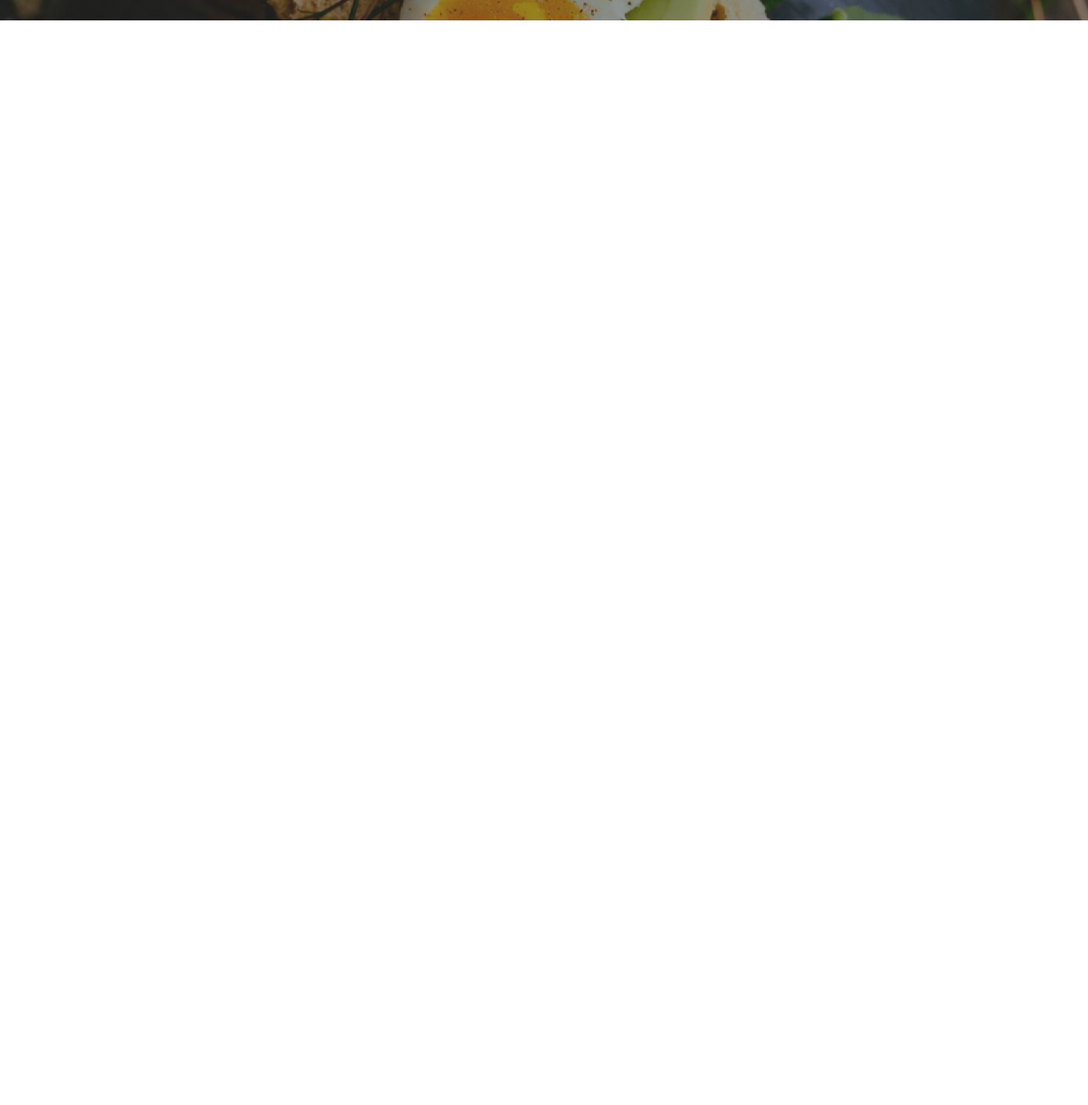
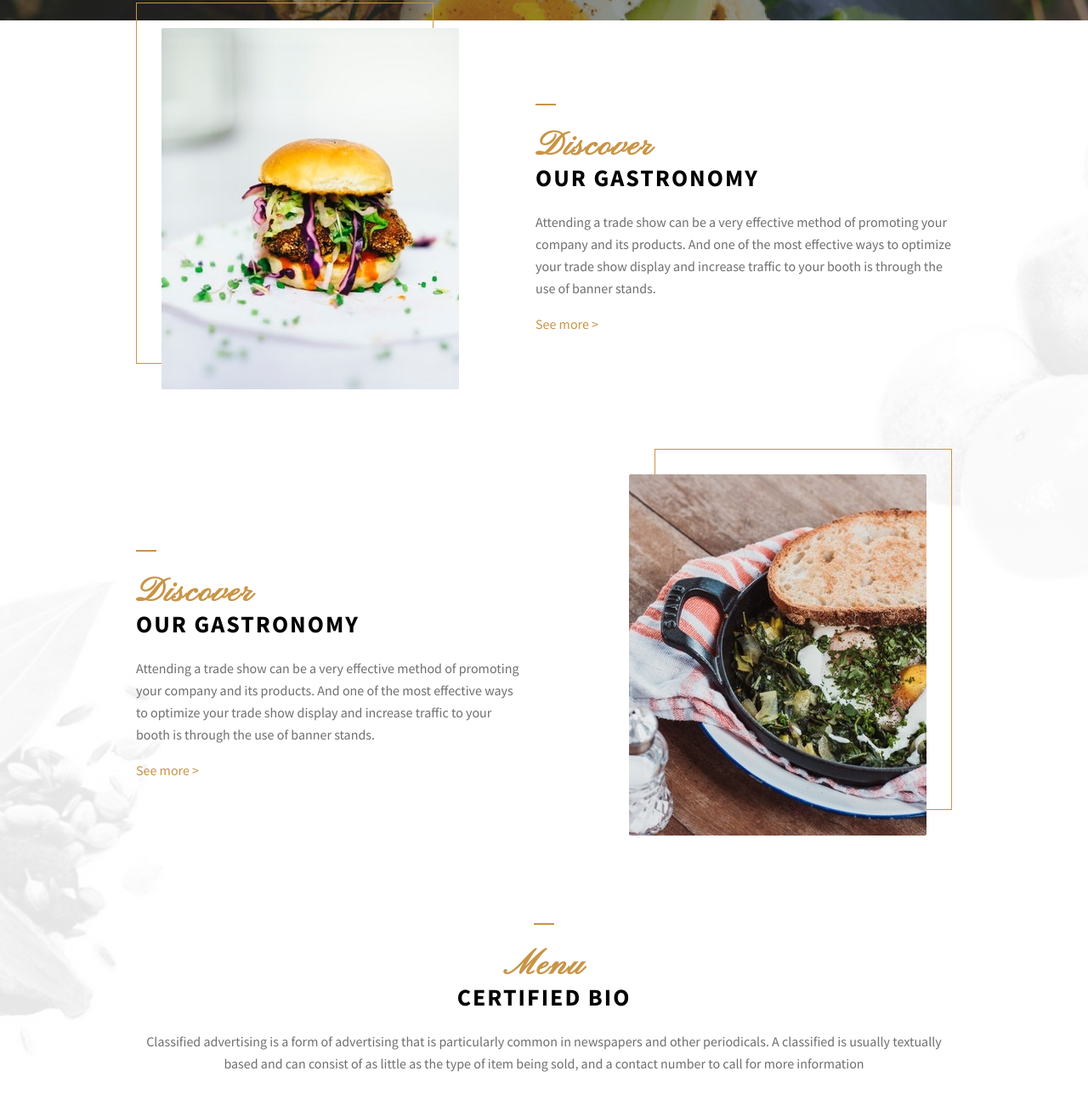
Before and after one commit to alejolale/html-basic, a plain HTML site: page index.html in a window 1280 px wide. Shown: the part 588-1888 px from the top of the page at 85% size. Before the commit the page ends 800 px from the top, so only its background shows below. Drawn offline with Linux system fonts and the light colour scheme.

Commit message:
work on content site from restaurant

```diff
--- a/index.html
+++ b/index.html
@@ -28,5 +28,41 @@
 
         </div>
     </header>
+    <section class="home-section">
+        <div class="container-small">
+            <div class="block block-left">
+                <div class="block-img">
+                    <img src="img/burger.jpg" alt="burguer">
+                </div>
+                <div class="block-body">
+                    <h2 class="title"><span>Discover</span> our gastronomy</h2>
+                    <p>
+                        Attending a trade show can be a very effective method of promoting your company and its products. And one of the most effective ways to optimize your trade show display and increase traffic to your booth is through the use of banner stands.
+                    </p>
+                    <a href="recipe.html" class="more">See more</a>
+                </div>
+            </div>
+            <div class="block block-right">
+                <div class="block-img">
+                    <img src="img/crusted-chicken.jpg" alt="burguer">
+                </div>
+                <div class="block-body">
+                    <h2 class="title"><span>Discover</span> our gastronomy</h2>
+                    <p>
+                        Attending a trade show can be a very effective method of promoting your company and its products. And one of the most effective ways to optimize your trade show display and increase traffic to your booth is through the use of banner stands.
+                    </p>
+                    <a href="recipe.html" class="more">See more</a>
+                </div>
+            </div>
+            <div class="block block-centered">
+                <div class="block-body">
+                    <h2 class="title"><span>Menu</span> Certified Bio</h2>
+                    <p>
+                        Classified advertising is a form of advertising that is particularly common in newspapers and other periodicals. A classified is usually textually based and can consist of as little as the type of item being sold, and a contact number to call for more information
+                    </p>
+                </div>
+            </div>
+        </div>
+    </section>
 </body>
 </html>
--- a/screen.css
+++ b/screen.css
@@ -11,12 +11,17 @@ body {
     line-height: 1.625;
     margin: 0;
     font-family: 'Source Sans Pro', sans-serif;
-}
+    color: #6F6F6F}
 
 a {
     color: inherit;
     text-decoration: none;
     transition: color .3s ;
+}
+
+img {
+    max-width: 100%;
+    height: auto;
 }
 
 .header {
@@ -88,17 +93,83 @@ a {
     transition-property: color, background-color ;
 }
 
+.home-section {
+    padding-top: 9px;
+}
+
+.container-small {
+    margin: 0 auto;
+    padding: 0 20px;
+    max-width: 960px;
+}
+
+.block {
+    margin-bottom: 50px;
+}
+
+.title {
+    font-size: 1.75rem;
+    line-height: 1.1;
+    letter-spacing: 2px;
+    color: #000;
+    text-transform: uppercase;
+    font-weight: bold;
+    margin-top: 1rem 0 0 0;
+}
+
+.title span {
+    font-family: 'Pinyon Script', serif;
+    color: #C89446;
+    font-size: 2.5rem;
+    display: block;
+    text-transform: none;
+}
+
+.title::before {
+    content: '';
+    width: 24px;
+    height: 2px;
+    background: #C89446;
+    display: inline-block;
+    margin-bottom: .5rem;
+}
+
+.more {
+    color: #C89446;
+}
+
+.more:hover {
+    text-decoration: underline;
+}
+
+.more::after {
+    content: ' >';
+}
+
+.block-img {
+    max-width: 350px;
+    margin: 0 auto;
+    border: solid 1px #C89446;
+}
+
+.block-img img {
+    display: block;
+}
+
+.block-centered {
+    text-align: center;
+}
+
 @media only screen and (min-width: 600px) {
     html {
         font-size: 16px;
     }
 
-    body {
-        /* background:
+    /* body {
+        background:
             linear-gradient(to top, rgba(255, 255, 255, 0.3), rgba(255, 255, 255, 0.6)),
-            url(img/screenshot.png) top center no-repeat; */
-    }
-
+            url(img/screenshot.png) top center no-repeat;
+    } */
 
     .logo {
         padding-bottom: 0;
@@ -137,3 +208,68 @@ a {
         margin-right: 0;
     }
 }
+
+@media only screen and (min-width: 960px) {
+    .block {
+        margin-bottom: 100px;
+    }
+    .block-left, .block-right{
+        display: flex;
+        align-items: center;
+    }
+
+    .block-img {
+        width: 350px;
+        flex: none;
+        margin-left: 30px;
+        border: none;
+        position: relative;
+    }
+
+
+    .block-img::before {
+        content: '';
+        display: block;
+        border: solid 1px #C89446;
+        position: absolute;
+        top: -30px;
+        left: -30px;
+        width: 100%;
+        height: 100%;
+        z-index: 0;
+    }
+
+    .block-right .block-img::before {
+        left: auto;
+        right: -30px;
+    }
+
+    .block-img img {
+        position: relative;
+        z-index: 1;
+    }
+
+    .block-right .block-img {
+        margin-right: 30px;
+    }
+
+    .block-left .block-body {
+        margin-left: 90px;
+    }
+
+    .block-right .block-body {
+        margin-right: 90px;
+        order: -1;
+    }
+
+    .title::before {
+        margin-bottom: 20px;
+    }
+
+    .home-section {
+        background:
+            fixed top 95px right 0px url(img/oranges.jpg) no-repeat,
+            fixed top 640px left 0px url(img/spices.jpg) no-repeat;
+
+    }
+}
```
